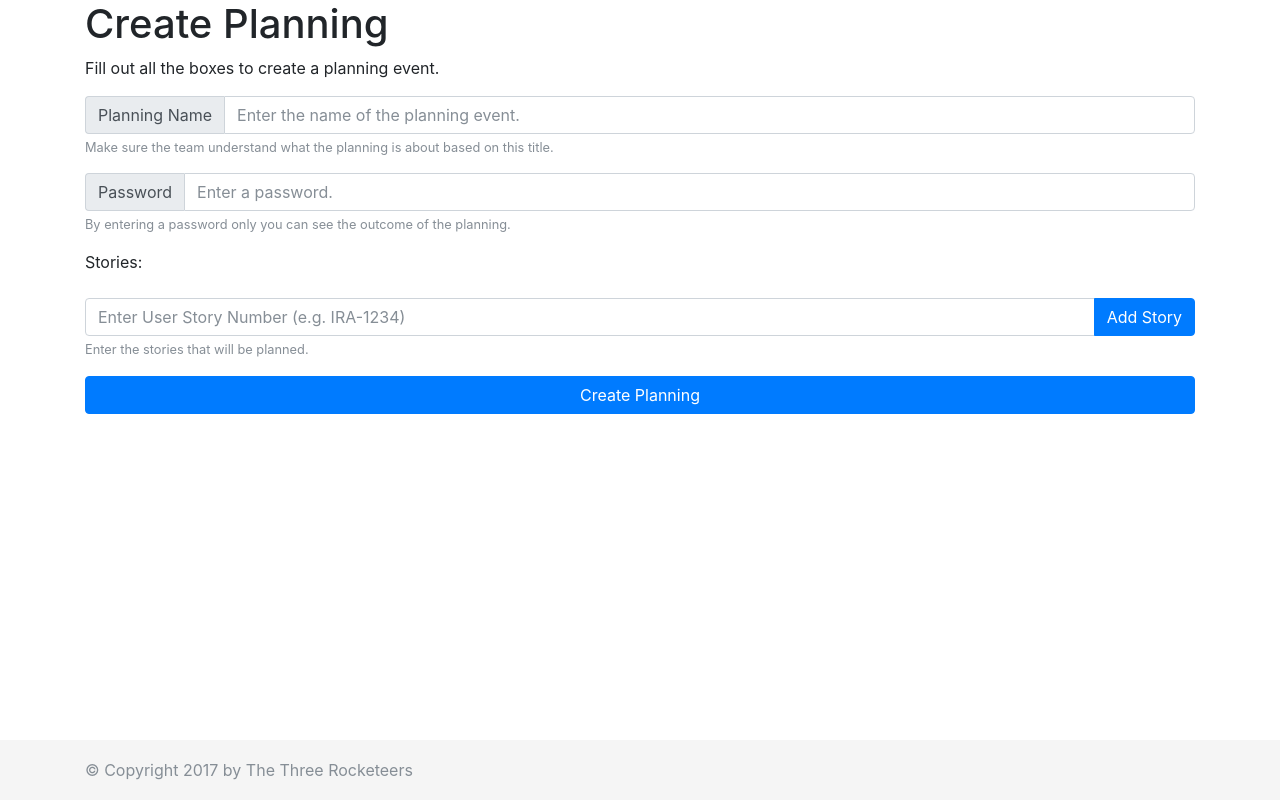
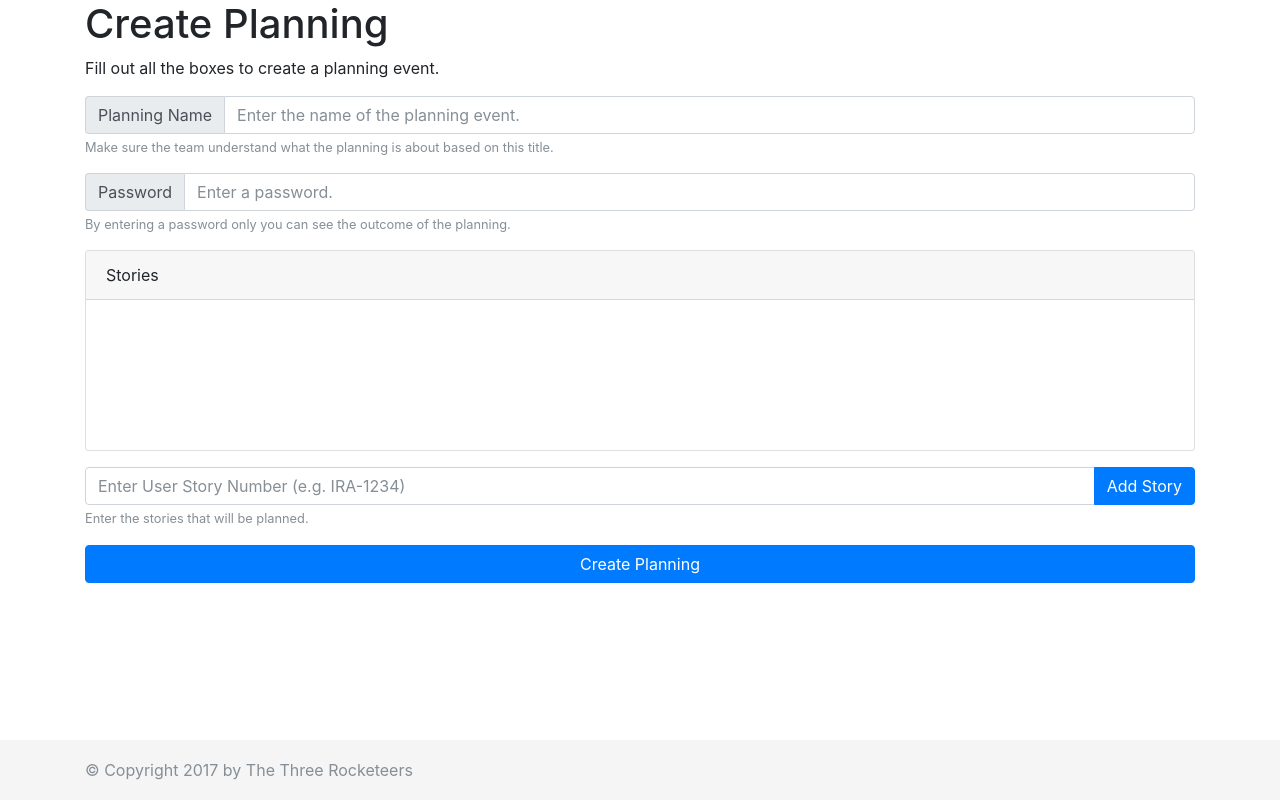
Before and after one commit to three-rocketeers/DistriPP, a Flask app: page /create in a window 1280 px wide. Run offline with Flask 2, Linux system fonts and the light colour scheme; some libraries are stand-ins or nearby versions.

Commit message:
BST: finished creat page makeover

```diff
--- a/static/css/style.css
+++ b/static/css/style.css
@@ -24,3 +24,13 @@ html, body {
     border: 0;
     box-shadow: none; /* You may want to include this as bootstrap applies these styles too */
 }
+
+.scrollable-storylist{
+    min-height: 150px;
+    max-height: 150px;
+    overflow-y:scroll;
+}
+
+.storylist-item{
+    padding: 5px;
+}
--- a/static/js/listfunctions.js
+++ b/static/js/listfunctions.js
@@ -1,4 +1,11 @@
 $(document).ready(function () {
+
+
+    //remove list item on click of trash icon
+    $(document).on('click', '#remove', function () {
+        $(this).closest("div").remove();
+        console.log("Removing item", $(this).closest("div"));
+    });
 
     //on click
     $('#listadd').click(function () {
@@ -17,7 +24,7 @@ $(document).ready(function () {
          }
          */
         if (userInput) {
-            $('#list-items').append('<div class="input-group"> <input type="text" class="form-control" name="stories" value="' + userInput + '" aria-label="story"> <span class="input-group-btn"> <button class="btn btn-secondary" type="button"><i class="fa fa-trash float-right" aria-hidden="true"></i></button> </span> </div>');
+            $('#list-items').append('<div class="input-group storylist-item"> <input type="text" class="form-control" name="stories" value="' + userInput + '" aria-label="story"> <span class="input-group-btn" > <button class="btn btn-secondary"  id="remove" type="button"><i class="fa fa-trash" aria-hidden="true"></i></button> </span> </div>');
             //$('#list-items').append("<li class='list-group-item'><input class='no-border' type='text' name='stories' readonly value='" + userInput + "'><i class='fa fa-trash float-right' aria-hidden='true'></i>" + "</li>");
         }
 
@@ -26,11 +33,6 @@ $(document).ready(function () {
     });
     //end on click
 
-    //remove list item on click of trash icon
-    $("#list-items").on("click", ".fa-trash", function () {
-        $(this).closest("li").remove();
-        console.log("Removing item", $(this).closest("li"));
-    });
 
     /*
      //Comment back in if errors should be thrown when entering empty
--- a/templates/create.html
+++ b/templates/create.html
@@ -34,12 +34,18 @@
             </div>
 
             <div class="form-group">
-                <label for="list">Stories:</label>
-                <!-- TODO make list scrollable after 4 items are displayed -->
-                <div class="list">
-                    <ul class="list-group" id="list-items"></ul>
+                <div class="card">
+                    <div class="card-header">
+                        Stories
+                    </div>
+                    <div class="card-block">
+                        <div class="list scrollable-storylist">
+                            <ul class="list-group" id="list-items"></ul>
+                        </div>
+                    </div>
                 </div>
             </div>
+
             <div class="form-group">
                 <div class="new-item input-group">
                     <input type="text" class="form-control" placeholder="Enter User Story Number (e.g. IRA-1234)"
```
